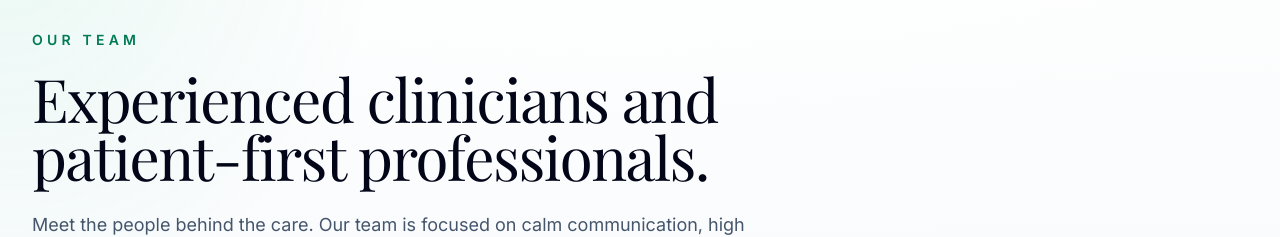
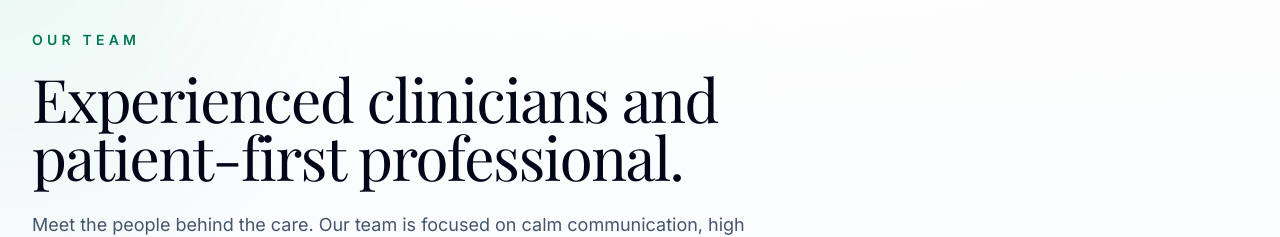
Before and after one commit to worsthorne/dental, a Next.js app: page /our-team in a window 1280 px wide. Shown: the part 163-400 px from the top of the page. Built offline with nearby package versions, Linux system fonts and the light colour scheme; a web font is replaced by a local one.

Commit message:
Trigger fresh Vercel deploy

```diff
--- a/app/our-team/page.tsx
+++ b/app/our-team/page.tsx
@@ -16,7 +16,7 @@ export default function OurTeamPage() {
     <main>
       <PageHero
         eyebrow="Our team"
-        title="Experienced clinicians and patient-first professionals."
+        title="Experienced clinicians and patient-first professional."
         description="Meet the people behind the care. Our team is focused on calm communication, high standards, and treatment journeys that feel clear and supportive from beginning to end."
       />
 
```
